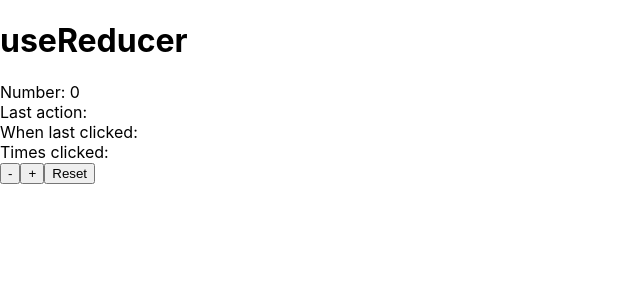
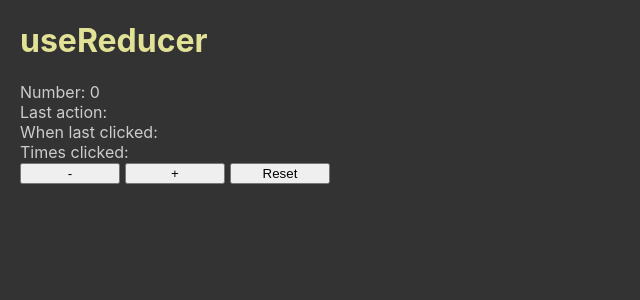
Before and after one commit to bekircbc/useReducer-reactvite, a React (Vite) app: page / in a window 1280 px wide. Shown: the top 300 px of the page, without its empty margins (0-640 px from the left). Built offline with nearby package versions, Linux system fonts and the light colour scheme.

Commit message:
error in style fixed

```diff
--- a/src/App.scss
+++ b/src/App.scss
@@ -1,4 +1,4 @@
-bodyexit {
+body {
   background: #333;
   color: #ccc;
   padding: 0 20px;
```
Also changed, not shown: 1 other file (tests, documents, lock files or other folders).
